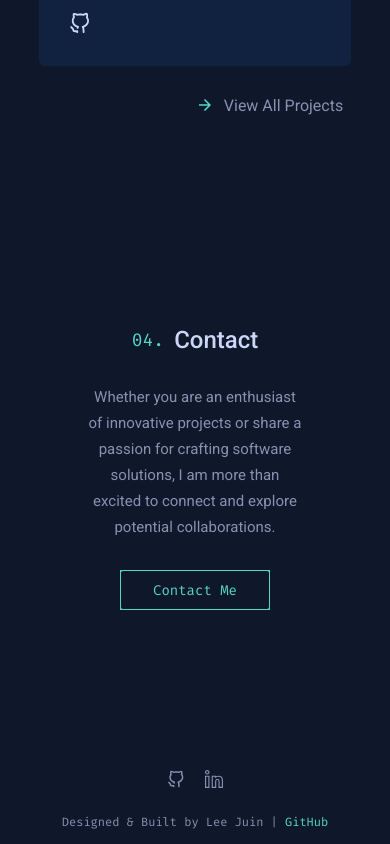
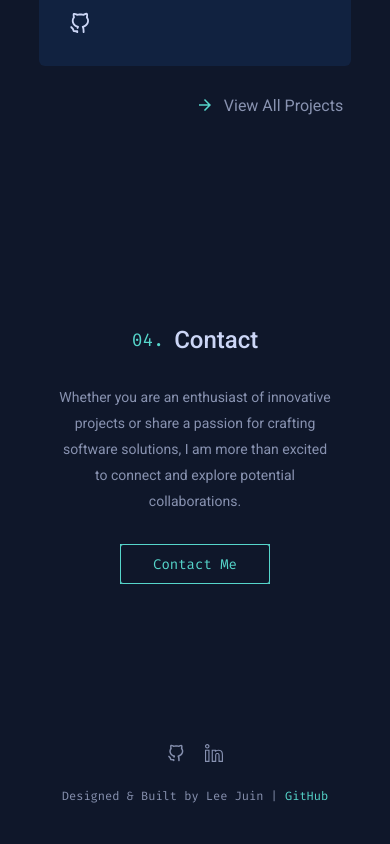
Before and after one commit to Neo-Zenith/personal-website, a React (Vite) app: page / in a window 390 px wide. Shown: the part 4935-5779 px from the top of the page. After the commit the page ends 5753 px from the top, so only its background shows below. Built offline with nearby package versions, Linux system fonts and the light colour scheme.

Commit message:
Update Navbar and Contact CSS

```diff
--- a/src/components/Navbar/Navbar.css
+++ b/src/components/Navbar/Navbar.css
@@ -25,7 +25,7 @@
 }
 
 .navbar-logo > a > img {
-    width: 100%;
+
     height: 100%;
     filter: invert(86%) sepia(11%) saturate(1967%) hue-rotate(105deg) brightness(102%) contrast(89%);
 }
--- a/src/sections/Contact.css
+++ b/src/sections/Contact.css
@@ -36,8 +36,8 @@
     }
 
     .contact-text {
-        font-size: 1.5rem;
-        width: 80%;
+        font-size: 1.4rem;
+        width: 100%;
     }
 
     .contact-button {
```
